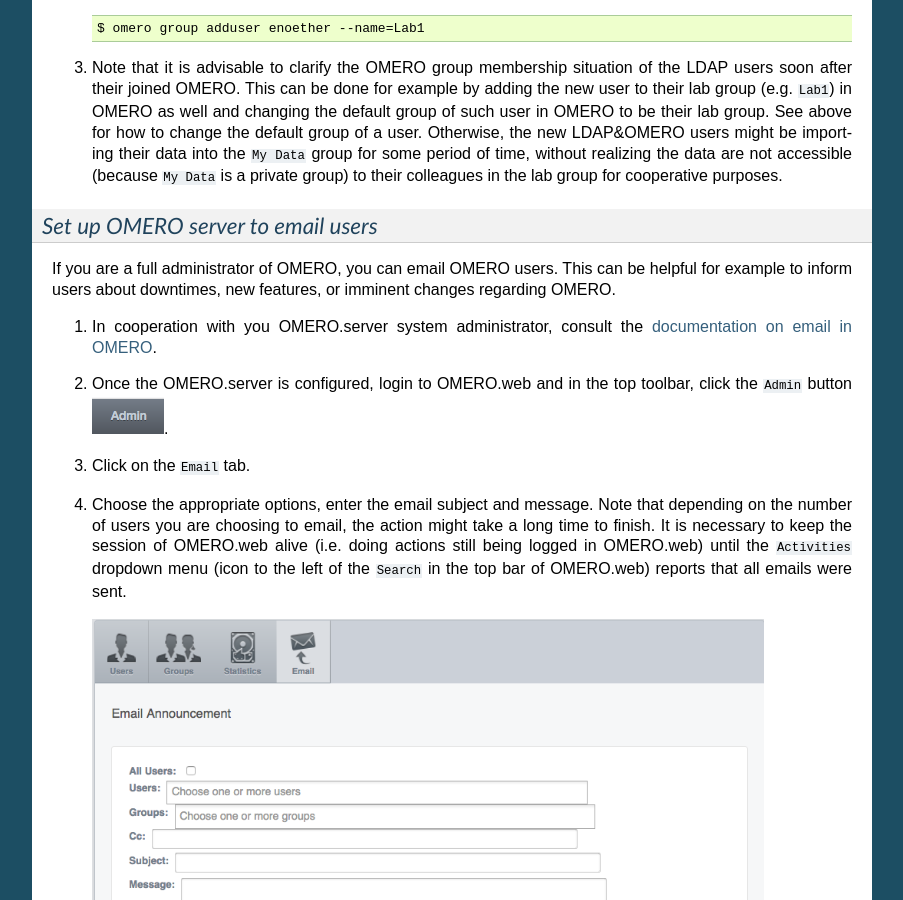
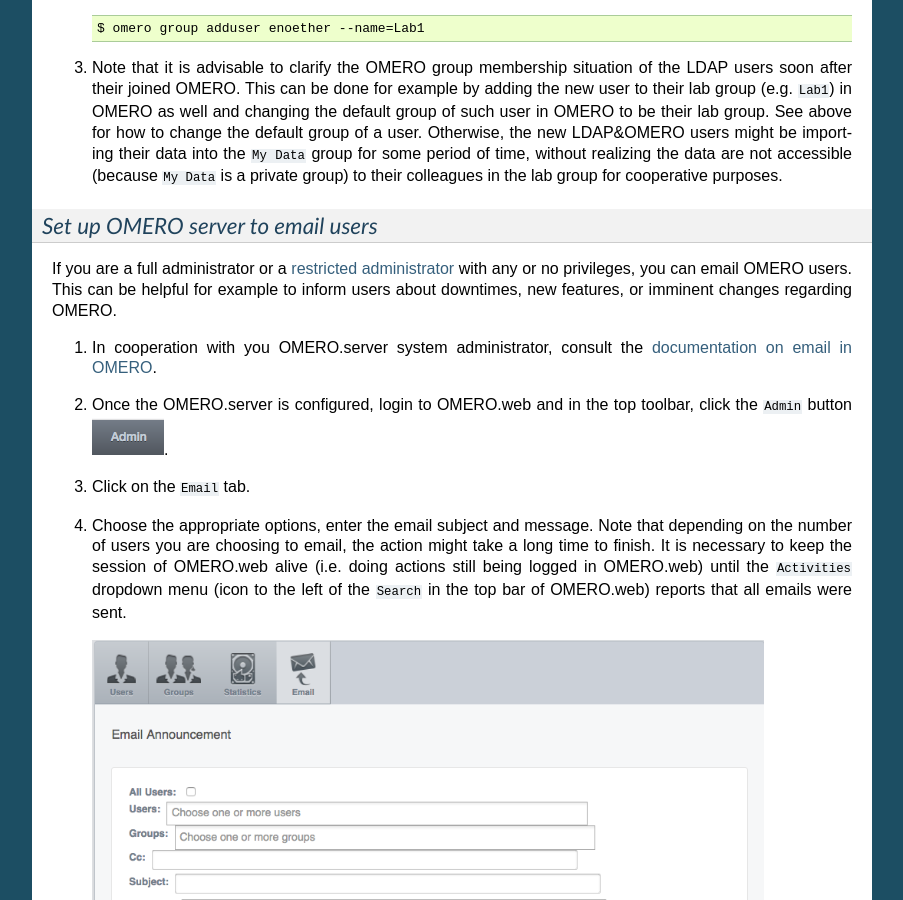
Before and after one commit to ome/omero-guide-introduction, a Sphinx documentation site: the page built from docs/group-user-management.rst, in a window 1280 px wide and 900 px high, scrolled down 5130 px. Shown: the whole window, without its empty margins (198-1101 px from the left). Built offline with Sphinx 7.4.7, drawn with Linux system fonts in a browser that asks for light colours.

Commit message:
Add explanation about restricted admin as tested with Mark

```diff
--- a/docs/group-user-management.rst
+++ b/docs/group-user-management.rst
@@ -246,7 +246,8 @@
 *Set up OMERO server to email users*
 ~~~~~~~~~~~~~~~~~~~~~~~~~~~~~~~~~~~~
 
-If you are a full administrator of OMERO, you can email OMERO users.
+If you are a full administrator or a `restricted administrator <https://docs.openmicroscopy.org/omero/latest/sysadmins/restricted-admins.html>`_
+with any or no privileges, you can email OMERO users.
 This can be helpful for example to inform users about downtimes, new features, or imminent changes
 regarding OMERO.
 
```
